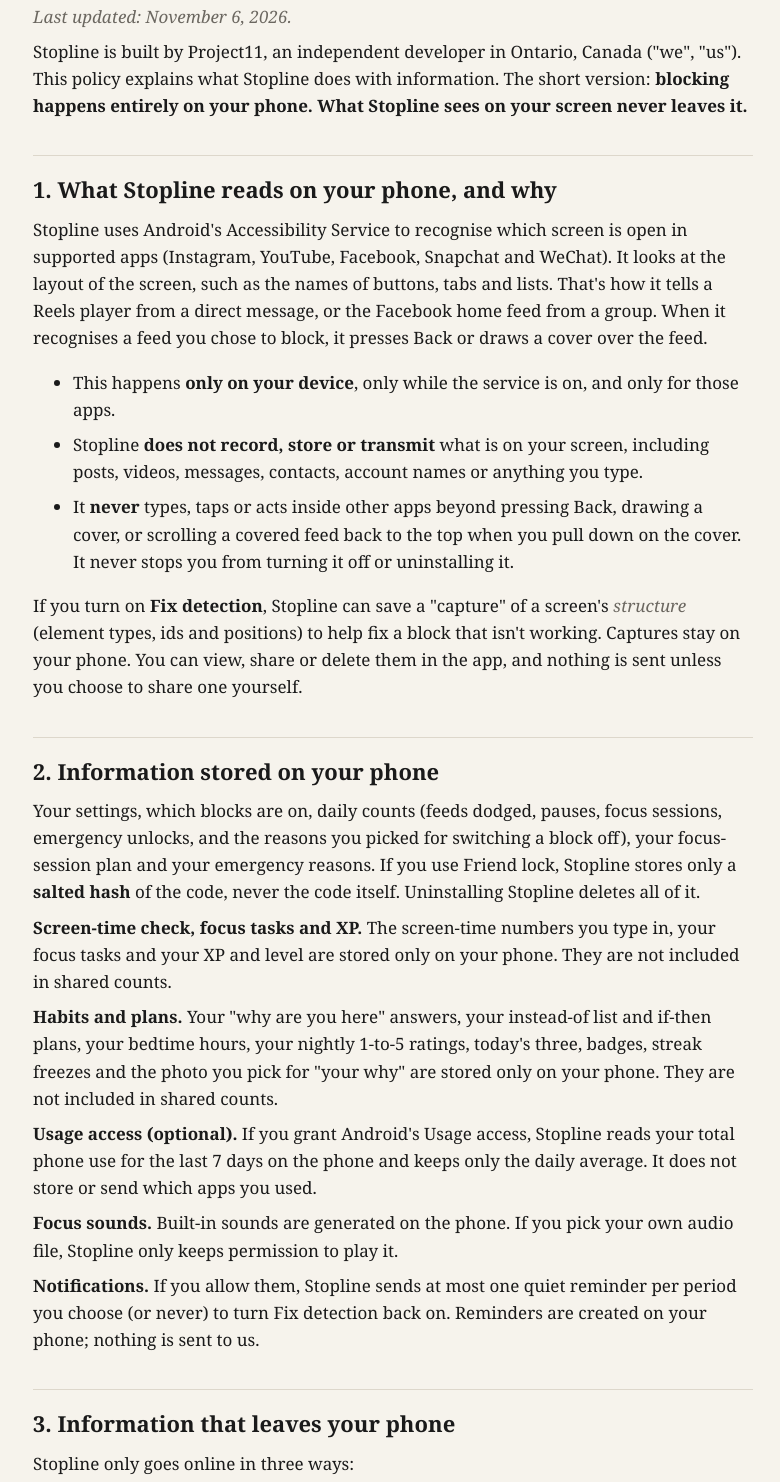
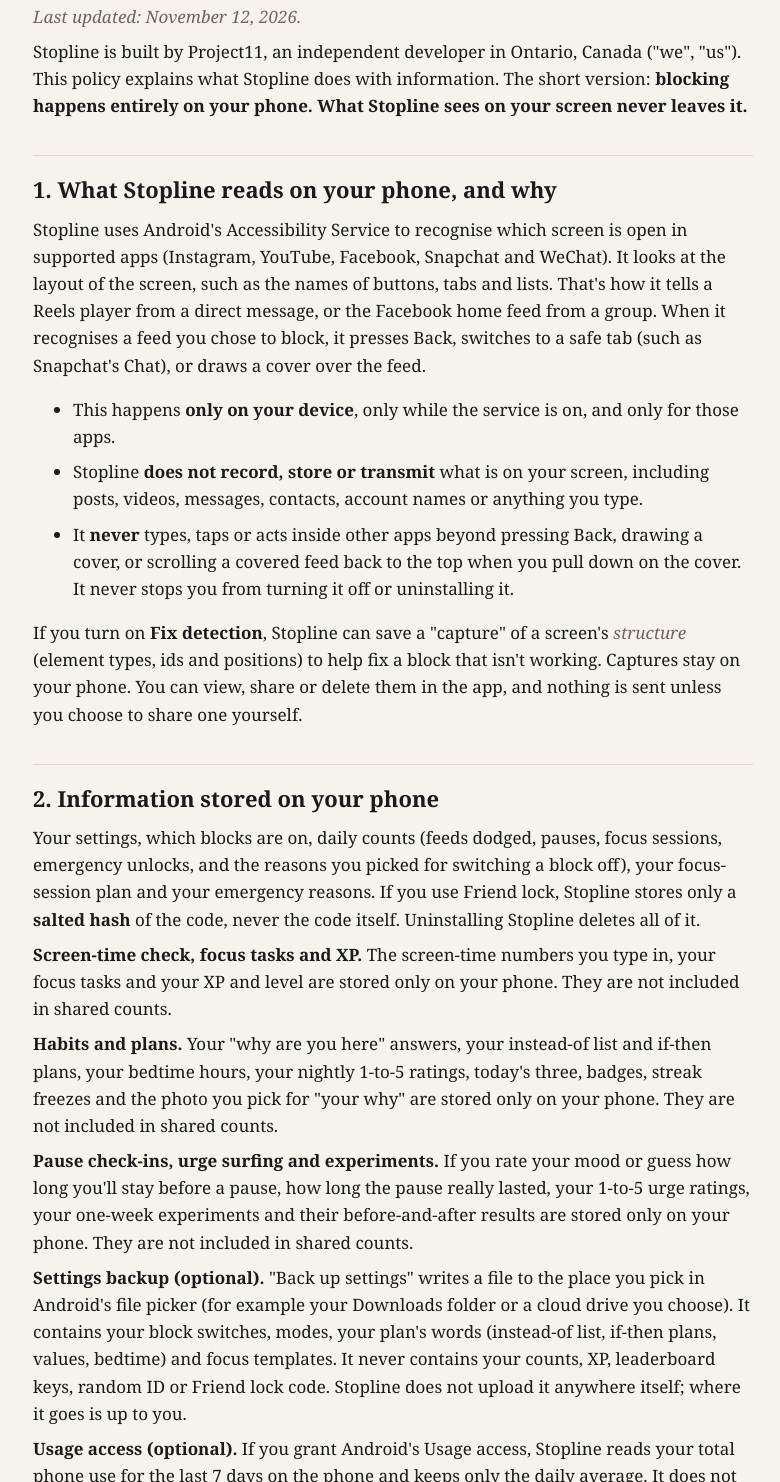
Before and after one commit to project11studio/apps, a plain HTML site: page stopline/privacy.html in a window 1280 px wide. Shown: the part 119-1601 px from the top of the page, without its empty margins (247-1027 px from the left). Drawn offline with Linux system fonts and the light colour scheme.

Commit message:
Privacy: Snapchat's Chat tab switch

```diff
--- a/stopline/privacy.html
+++ b/stopline/privacy.html
@@ -26,16 +26,18 @@ footer { margin-top:48px; font:13px/1.5 ui-monospace, Menlo, monospace; color:va
 <body><main>
 <div class="mark">STOPLINE <b>—</b> PROJECT11</div>
 <h1>Stopline Privacy Policy</h1>
-<p><em>Last updated: November 6, 2026.</em></p>
+<p><em>Last updated: November 12, 2026.</em></p>
 <p>Stopline is built by Project11, an independent developer in Ontario, Canada ("we", "us"). This policy explains what Stopline does with information. The short version: <strong>blocking happens entirely on your phone. What Stopline sees on your screen never leaves it.</strong></p>
 <h2>1. What Stopline reads on your phone, and why</h2>
-<p>Stopline uses Android's Accessibility Service to recognise which screen is open in supported apps (Instagram, YouTube, Facebook, Snapchat and WeChat). It looks at the layout of the screen, such as the names of buttons, tabs and lists. That's how it tells a Reels player from a direct message, or the Facebook home feed from a group. When it recognises a feed you chose to block, it presses Back or draws a cover over the feed.</p>
+<p>Stopline uses Android's Accessibility Service to recognise which screen is open in supported apps (Instagram, YouTube, Facebook, Snapchat and WeChat). It looks at the layout of the screen, such as the names of buttons, tabs and lists. That's how it tells a Reels player from a direct message, or the Facebook home feed from a group. When it recognises a feed you chose to block, it presses Back, switches to a safe tab (such as Snapchat's Chat), or draws a cover over the feed.</p>
 <ul><li>This happens <strong>only on your device</strong>, only while the service is on, and only for those apps.</li><li>Stopline <strong>does not record, store or transmit</strong> what is on your screen, including posts, videos, messages, contacts, account names or anything you type.</li><li>It <strong>never</strong> types, taps or acts inside other apps beyond pressing Back, drawing a cover, or scrolling a covered feed back to the top when you pull down on the cover. It never stops you from turning it off or uninstalling it.</li></ul>
 <p>If you turn on <strong>Fix detection</strong>, Stopline can save a "capture" of a screen's <em>structure</em> (element types, ids and positions) to help fix a block that isn't working. Captures stay on your phone. You can view, share or delete them in the app, and nothing is sent unless you choose to share one yourself.</p>
 <h2>2. Information stored on your phone</h2>
 <p>Your settings, which blocks are on, daily counts (feeds dodged, pauses, focus sessions, emergency unlocks, and the reasons you picked for switching a block off), your focus-session plan and your emergency reasons. If you use Friend lock, Stopline stores only a <strong>salted hash</strong> of the code, never the code itself. Uninstalling Stopline deletes all of it.</p>
 <p><strong>Screen-time check, focus tasks and XP.</strong> The screen-time numbers you type in, your focus tasks and your XP and level are stored only on your phone. They are not included in shared counts.</p>
 <p><strong>Habits and plans.</strong> Your "why are you here" answers, your instead-of list and if-then plans, your bedtime hours, your nightly 1-to-5 ratings, today's three, badges, streak freezes and the photo you pick for "your why" are stored only on your phone. They are not included in shared counts.</p>
+<p><strong>Pause check-ins, urge surfing and experiments.</strong> If you rate your mood or guess how long you'll stay before a pause, how long the pause really lasted, your 1-to-5 urge ratings, your one-week experiments and their before-and-after results are stored only on your phone. They are not included in shared counts.</p>
+<p><strong>Settings backup (optional).</strong> "Back up settings" writes a file to the place you pick in Android's file picker (for example your Downloads folder or a cloud drive you choose). It contains your block switches, modes, your plan's words (instead-of list, if-then plans, values, bedtime) and focus templates. It never contains your counts, XP, leaderboard keys, random ID or Friend lock code. Stopline does not upload it anywhere itself; where it goes is up to you.</p>
 <p><strong>Usage access (optional).</strong> If you grant Android's Usage access, Stopline reads your total phone use for the last 7 days on the phone and keeps only the daily average. It does not store or send which apps you used.</p>
 <p><strong>Focus sounds.</strong> Built-in sounds are generated on the phone. If you pick your own audio file, Stopline only keeps permission to play it.</p>
 <p><strong>Notifications.</strong> If you allow them, Stopline sends at most one quiet reminder per period you choose (or never) to turn Fix detection back on. Reminders are created on your phone; nothing is sent to us.</p>
```
